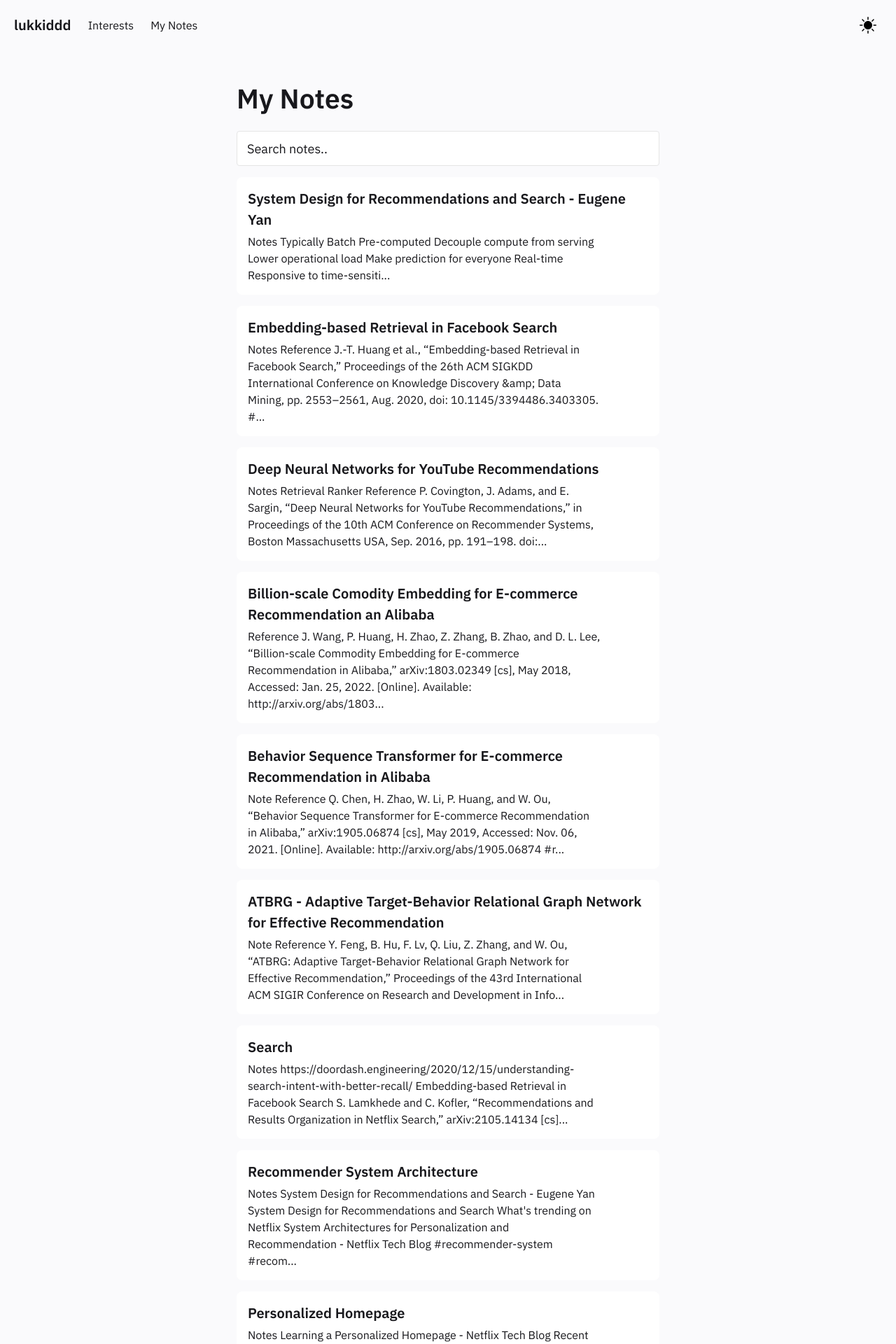
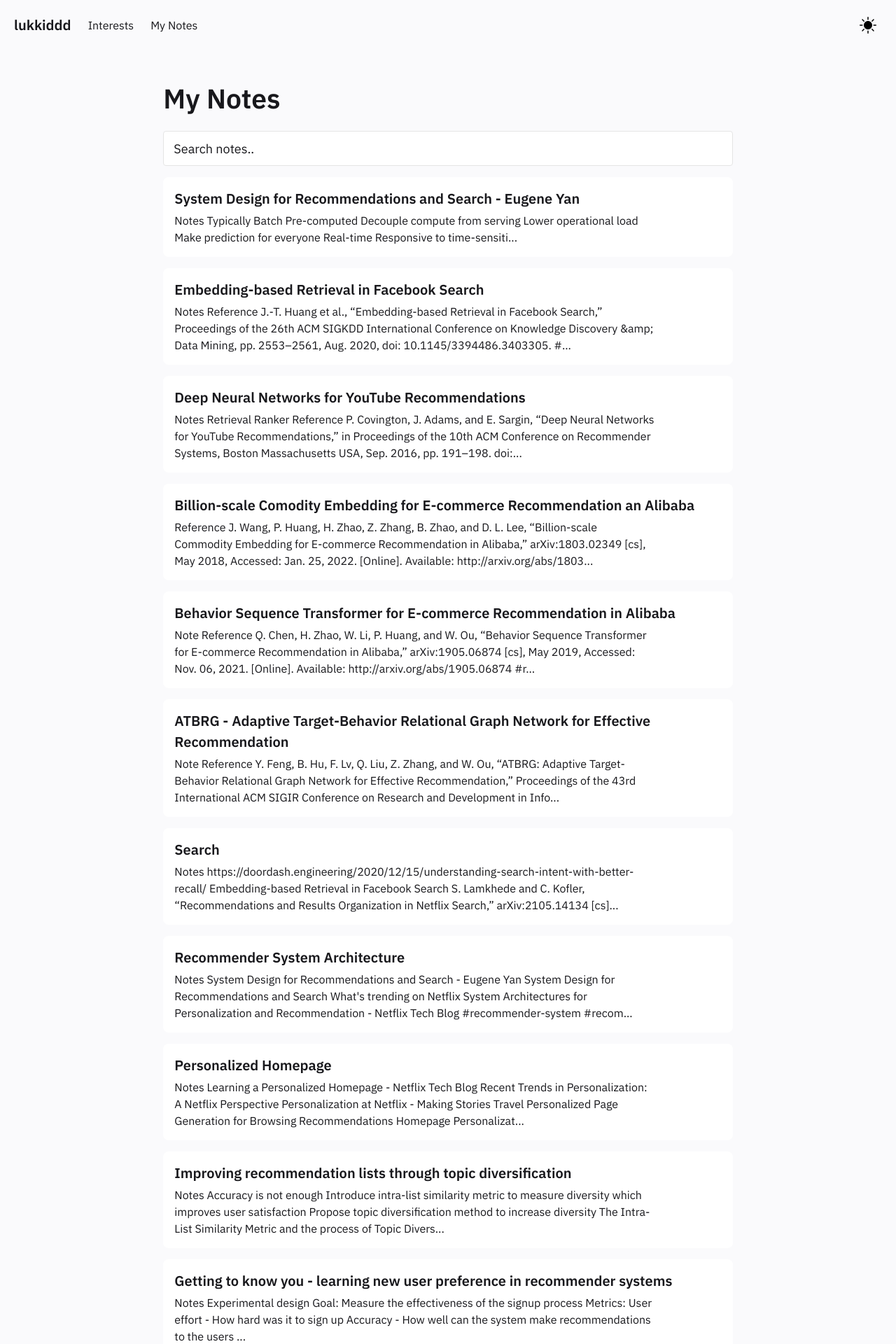
Before and after one commit to lukkiddd/lukkiddd.github.io, a Jekyll site: the page built from pages/index.md, in a window 1280 px wide. Shown: the top 1920 px of the page at 70% size. Built offline with Jekyll 4.4.1, drawn with Linux system fonts in a browser that asks for light colours.

Commit message:
💄 extends size of listing, posts, notes, and static page"
ggpush

```diff
--- a/_layouts/Post.html
+++ b/_layouts/Post.html
@@ -79,7 +79,7 @@
                             <script src="/assets/js/modeswitcher.js"></script>
                     {%- else -%}
                             <!--- Show Feed Part -->
-                    <div class="column is-half">
+                    <div class="column is-two-thirds">
                             {%- include FeedContent.html -%}
                             {%- include Feed.html -%}
                             {%- include Footer.html -%}
@@ -124,7 +124,7 @@
             <!--- CASE 3 : Static Page -->
 
             {%- if page.content-type == "eg" -%}
-                <div class="column is-half">
+                <div class="column is-two-thirds">
                     <main>
                         <h1>{{page.title}}</h1>
                         {%- include Content.html -%}
@@ -137,7 +137,7 @@
             <!--- CASE 4 :  Blog Listing page -->
 
             {%- if page.permalink == "/posts" -%}
-                <div class="column is-half">
+                <div class="column is-two-thirds">
                     <h1>{{page.title}}</h1>
                     <div class="block">
                         {% for item in site.posts %}
@@ -162,7 +162,7 @@
             <!--- CASE 5 :  Notes Listing page -->
 
             {%- if page.permalink == "/notes" -%}
-                <div class="column is-half">
+                <div class="column is-two-thirds">
                     {%- include FeedContent.html -%}
                     {%- include Feed.html -%}
                     {%- include Footer.html -%}
```
